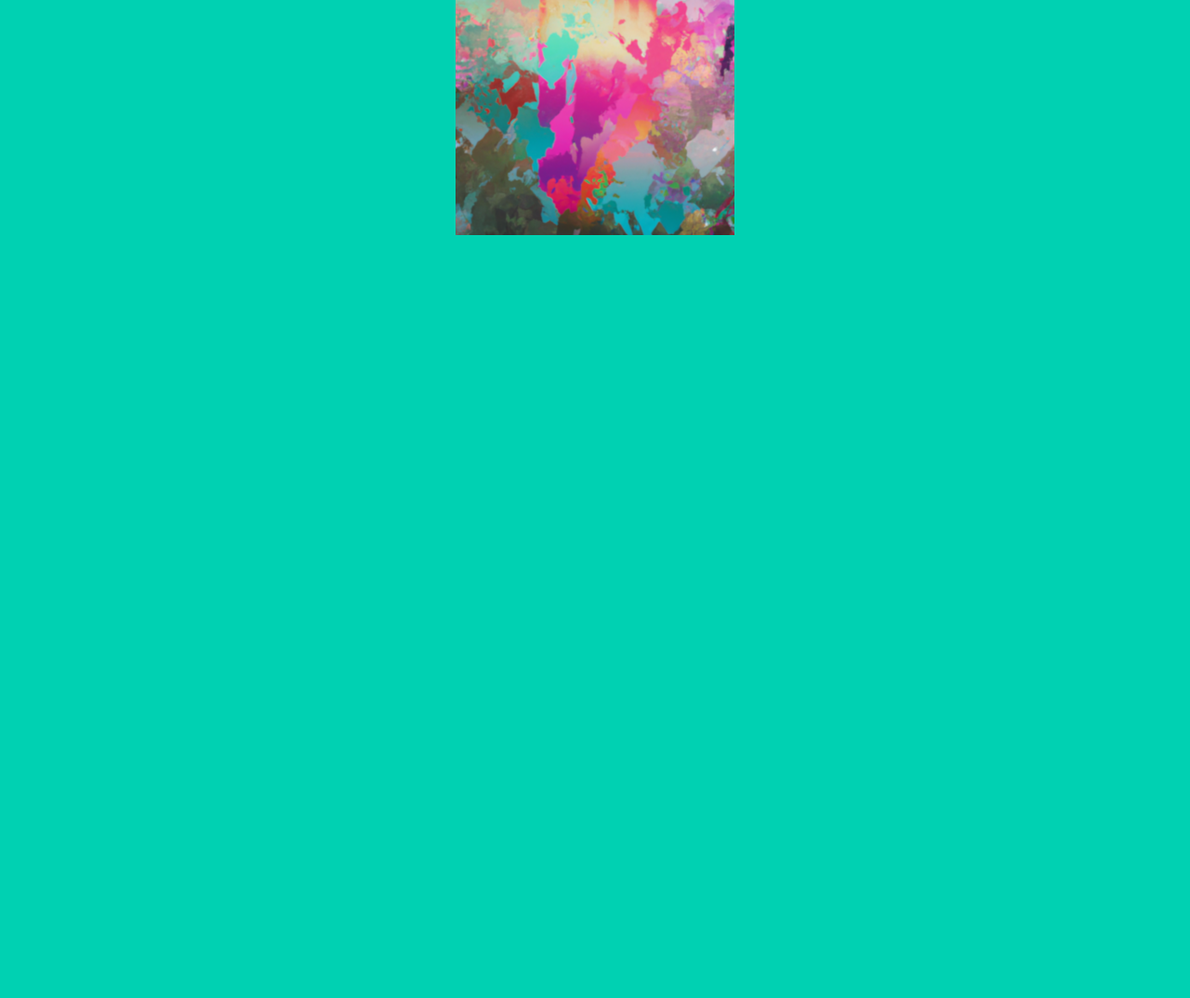
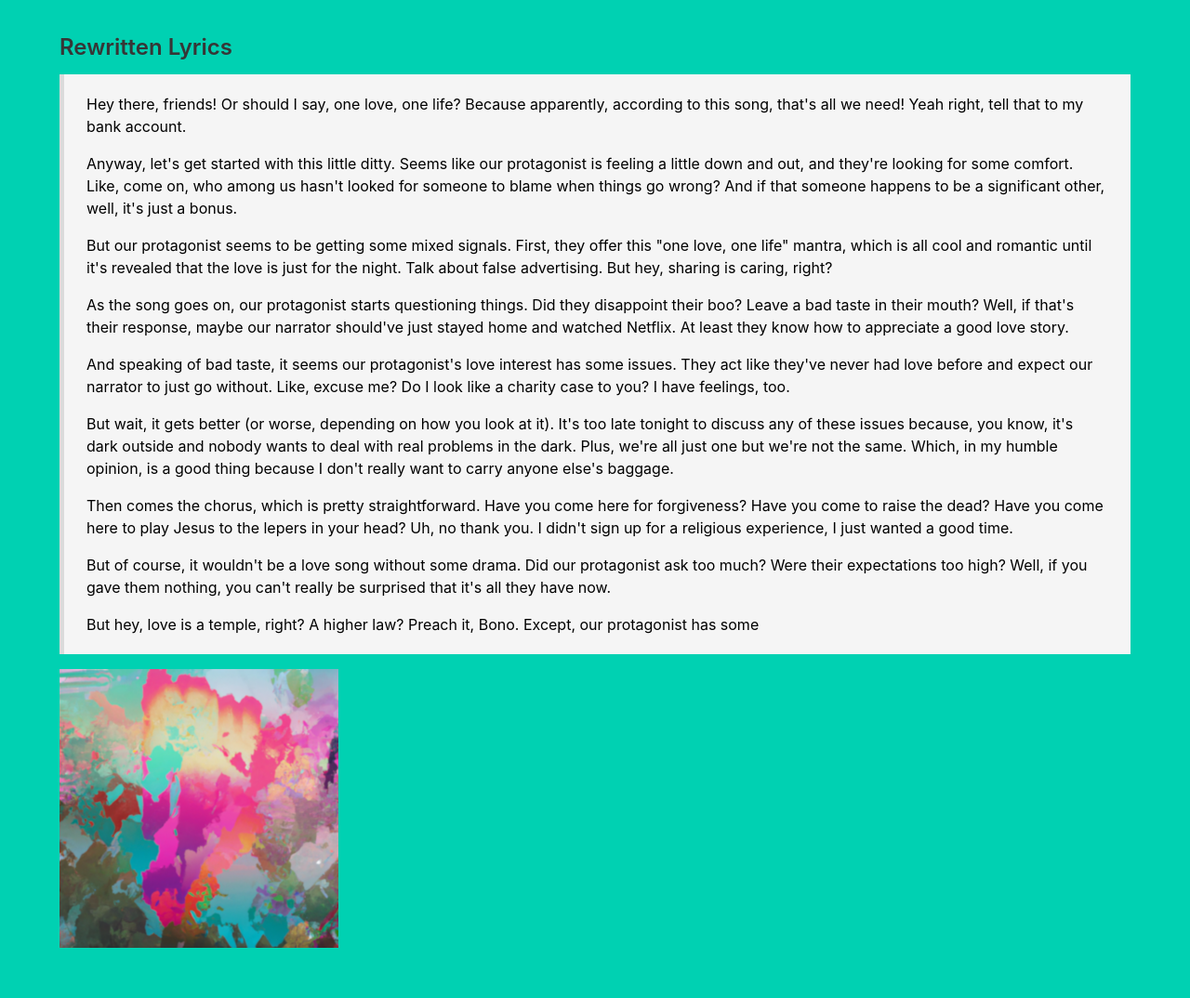
Before and after one commit to CaptureTheFrog/DurHack23-TheSleeplessKnights, a Flask app: page /readme in a window 1280 px wide. Shown: the part 1788-2862 px from the top of the page at 93% size. Before the commit the page ends 2041 px from the top, so only its background shows below. Run offline with Flask 3, Linux system fonts and the light colour scheme.

Commit message:
Make markdown rendered readme look good with CSS

```diff
--- a/templates/base.html
+++ b/templates/base.html
@@ -17,13 +17,18 @@
         margin-left: auto;
         margin-right: auto;
     }
-	blockquote{
+/*	blockquote{
 		    font-family: monospace;
     margin-left: 40px;
     padding: 10px 20px;
     font-size: 13px;
     background-color: rgba(0,0,0,0.2);
 }
+img{
+margin:20px;
+}*/
+blockquote{color:black;}
+div.content{text-align:left;}
 </style>
 
 <section class="hero is-primary is-fullheight">
--- a/templates/navbar/readme.html
+++ b/templates/navbar/readme.html
@@ -1,5 +1,7 @@
 {% extends "base.html" %}
 {% block content %}
     <h1 class="title is-1">README</h1>
+<div class="content">
 	{{ readme | render_markdown | safe }}
+</div>
 {% endblock %}
```
